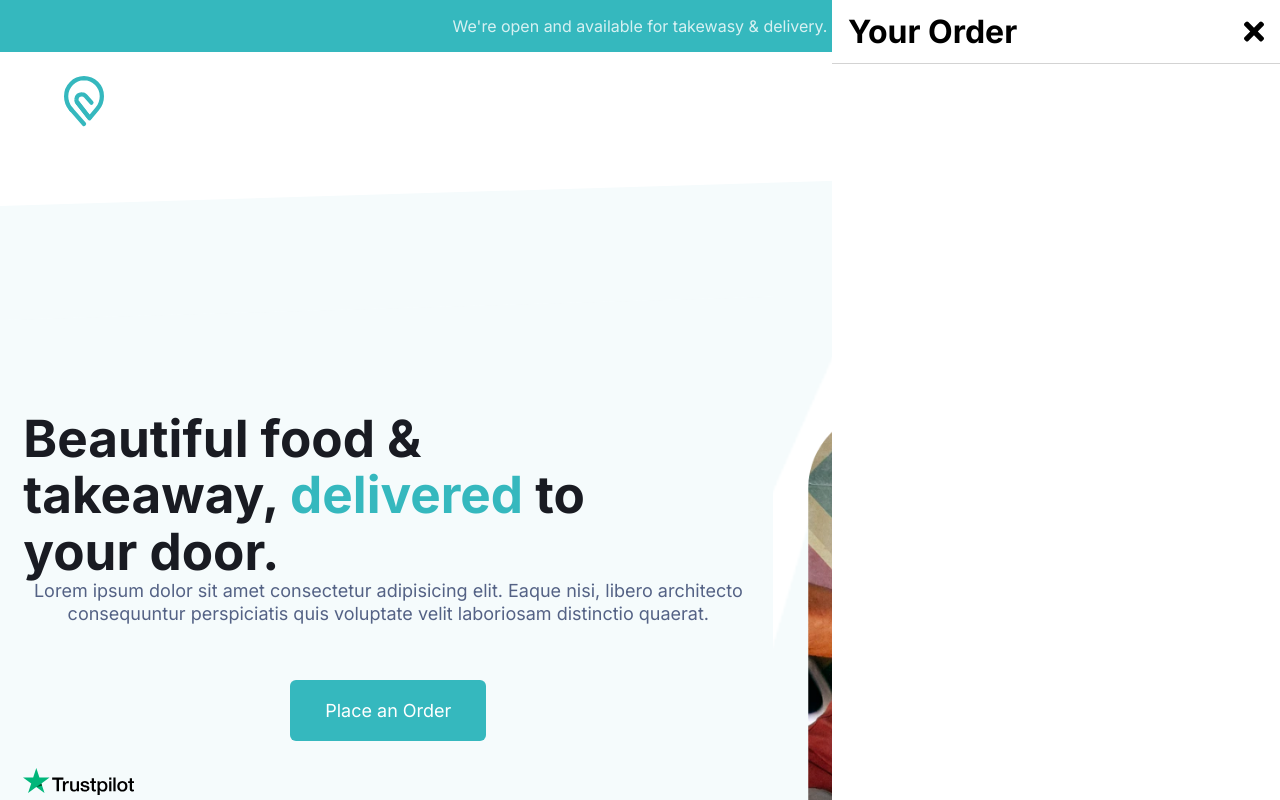
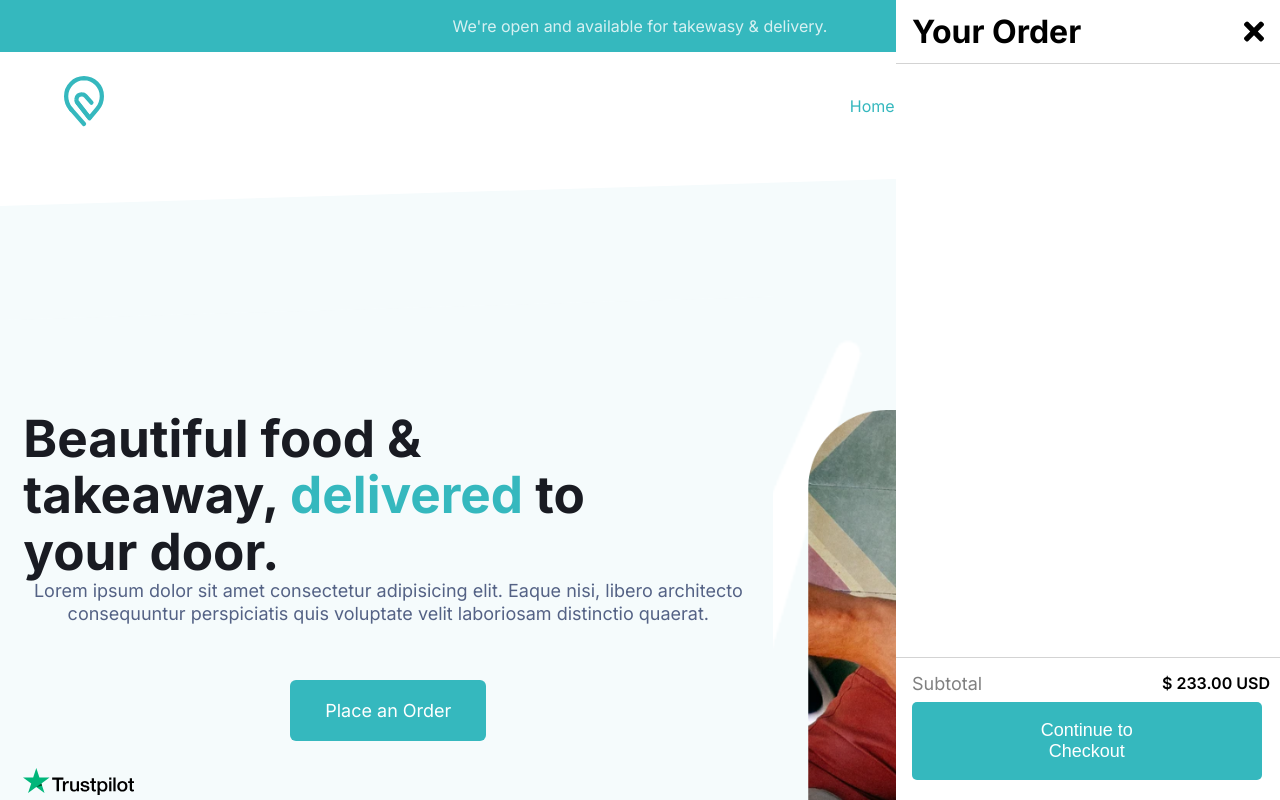
Before and after one commit to JDsmile/fastfood-ecommerce-website, a React (Create React App) app: page / in a window 1280 px wide. Both pictures are taken after a click on the picture 1190 px from the left and 106 px from the top of the page. Shown: the top 800 px of the page. Built offline with nearby package versions, Linux system fonts and the light colour scheme.

Commit message:
style cart compoent

```diff
--- a/src/components/Cart/Cart.css
+++ b/src/components/Cart/Cart.css
@@ -1,12 +1,17 @@
+@import url("https://fonts.googleapis.com/css2?family=Inter:wght@400;500;600;700&display=swap");
+button {
+  cursor: pointer;
+}
+
 .cart-container {
   height: 100vh;
   position: fixed;
-  width: 28em;
   right: 0;
   top: 0;
   z-index: 1;
   background-color: white;
   overflow-y: scroll;
+  width: clamp(330px, 30vw, 500px);
 }
 
 .cart-container .header-section {
@@ -21,6 +26,7 @@
   -webkit-box-align: center;
       -ms-flex-align: center;
           align-items: center;
+  margin-bottom: 2em;
 }
 
 .cart-container .header-section .nav-close {
@@ -28,4 +34,114 @@
   width: 20px;
   cursor: pointer;
 }
+
+.cart-container .quantity {
+  width: 50px;
+  position: absolute;
+  right: 10%;
+}
+
+.cart-items-container {
+  padding: 1em;
+  display: -webkit-box;
+  display: -ms-flexbox;
+  display: flex;
+  -webkit-box-orient: vertical;
+  -webkit-box-direction: normal;
+      -ms-flex-direction: column;
+          flex-direction: column;
+  font-size: 15px;
+  margin-bottom: 1em;
+}
+
+.cart-items-container .cart-item {
+  display: -webkit-box;
+  display: -ms-flexbox;
+  display: flex;
+  -webkit-box-align: center;
+      -ms-flex-align: center;
+          align-items: center;
+  gap: 20px;
+  margin-bottom: 1.5em;
+}
+
+.cart-items-container .small-img {
+  width: 60px;
+  height: 60px;
+}
+
+.product-info div:first-child {
+  display: -webkit-box;
+  display: -ms-flexbox;
+  display: flex;
+  -webkit-box-orient: vertical;
+  -webkit-box-direction: normal;
+      -ms-flex-direction: column;
+          flex-direction: column;
+  gap: 5px;
+}
+
+.product-name {
+  font-weight: 600;
+}
+
+.product-price {
+  font-weight: 400;
+}
+
+.remove-btn {
+  border: none;
+  color: orange;
+  background: none;
+  padding-left: 0;
+  padding-right: 50px;
+}
+
+.total-section {
+  padding-left: 1em;
+  padding-top: 15px;
+  position: absolute;
+  bottom: 20px;
+  border-top: 1px solid lightgray;
+  width: 100%;
+}
+
+.total-section div:first-child {
+  display: -webkit-box;
+  display: -ms-flexbox;
+  display: flex;
+  -webkit-box-pack: justify;
+      -ms-flex-pack: justify;
+          justify-content: space-between;
+  margin-bottom: 0.5em;
+}
+
+.total-section div:first-child p:first-child {
+  font-size: 18px;
+  color: gray;
+}
+
+.total-section div:first-child p:last-child {
+  font-weight: 600;
+  padding-right: 10px;
+}
+
+.total-section .checkout {
+  background-color: #35B8BE;
+  border: none;
+  width: 95%;
+  color: white;
+  padding: 1em 5em;
+  border-radius: 5px;
+  font-size: 18px;
+  display: -webkit-box;
+  display: -ms-flexbox;
+  display: flex;
+  -webkit-box-pack: center;
+      -ms-flex-pack: center;
+          justify-content: center;
+  -webkit-box-align: center;
+      -ms-flex-align: center;
+          align-items: center;
+}
 /*# sourceMappingURL=Cart.css.map */
--- a/src/components/Cart/Cart.js
+++ b/src/components/Cart/Cart.js
@@ -2,10 +2,12 @@ import React from "react";
 import "../Cart/Cart.css"
 import plus from "../../assets/times-solid.svg"
 import { MenuContext } from "../../Contexts/MenuContext";
+import TextField from '@mui/material/TextField';
 
 
 export default function Cart({setShowCart}){
     const {CartItems,setCartItems} = React.useContext(MenuContext)
+    const [total,setTotal] = React.useState(233)
     return(
         <div className="cart-container">
             <div className="header-section">
@@ -16,11 +18,47 @@ export default function Cart({setShowCart}){
 
             {console.log(CartItems)}
 
-            {CartItems.map((item)=>{
-                return(
-                    <img src={item.img}></img>
-                )
-            })}
+            <div className="cart-items-container">
+
+                {CartItems.map((item)=>{
+                    return(
+                        <div className="cart-item">
+
+                            <img src={item.img} className="small-img"/>
+                            <div className="product-info">
+                                <div>
+                                    <p className="product-name">{item.name}</p>
+                                    <p className="product-price">$ {item.price.toFixed(2)} USD</p>
+                                </div>
+
+                                <button className="remove-btn">Remove</button>
+                            </div>
+
+                            <TextField
+                                        className="quantity"
+                                        type="number"
+                                        size="small"
+                                        defaultValue ={1}
+
+                                        InputProps={{ inputProps: { min: 0} }}
+                                        InputLabelProps={{
+                                        shrink: true,
+                                        }}
+                                    />
+                        </div>
+
+                    )
+                })}
+            </div>
+
+            <div className="total-section">
+                <div>
+                    <p>Subtotal</p>
+                    <p className="total-price">$ {total.toFixed(2)} USD</p>
+                </div>
+
+                <button className="checkout">Continue to Checkout</button>
+            </div>
 
         </div>
     )
--- a/src/components/Cart/Cart.scss
+++ b/src/components/Cart/Cart.scss
@@ -1,13 +1,16 @@
+@import "../../colors";
 .cart-container{
 
     height: 100vh;
     position: fixed;
-    width: 28em;
     right: 0;
     top:0;
     z-index: 1;
     background-color: white;
     overflow-y: scroll;
+    width: clamp(330px,30vw,500px);
+
+
 
     .header-section{
         display: flex;
@@ -15,6 +18,7 @@
         padding: 0.75em 1em;
         justify-content: space-between;
         align-items: center;
+        margin-bottom: 2em;
         .nav-close{
             border:none;
             width: 20px;
@@ -22,4 +26,90 @@
         }
     }
 
+    .quantity{
+        width: 50px;
+        position: absolute;
+        right: 10%;
+
+    }
+
 }
+
+.cart-items-container{
+    padding: 1em;
+    display: flex;
+    flex-direction: column;
+    font-size: 15px;
+
+    margin-bottom: 1em;
+
+    .cart-item{
+        display: flex;
+        align-items: center;
+        gap:20px;
+        margin-bottom: 1.5em;
+    }
+    .small-img{
+        width: 60px;
+        height: 60px;
+    }
+
+}
+
+.product-info{
+    div:first-child{
+        display: flex;
+        flex-direction: column;
+        gap: 5px;
+    }
+}
+
+.product-name{
+    font-weight: 600;
+}
+.product-price{
+    font-weight: 400;
+}
+.remove-btn{
+    border: none;
+    color: orange;
+    background:none;
+    padding-left:0;
+    padding-right: 50px;
+}
+
+.total-section{
+    padding-left: 1em;
+    padding-top: 15px;
+    position: absolute;
+    bottom:20px;
+    border-top: 1px solid lightgray;
+    width: 100%;
+    div:first-child{
+        display: flex;
+        justify-content: space-between;
+        margin-bottom: 0.5em;
+        p:first-child{
+            font-size: 18px;
+            color: gray;
+        }
+        p:last-child{
+            font-weight: 600;
+            padding-right: 10px;
+
+        }
+
+    }
+    .checkout{
+        background-color: $brand;
+        border: none;
+        width: 95%;
+        color:white;
+        padding: 1em 5em;
+        border-radius: 5px;
+        font-size: 18px;
+        display: flex;
+        justify-content: center ;
+        align-items: center;
+    }
+}
--- a/src/components/menu/Menu.js
+++ b/src/components/menu/Menu.js
@@ -27,15 +27,9 @@ export default function Menu(){
 
     function sentToCart(item){
 
-        const currentItem = {"name":item.name,"price":item.price,"img":item.img}
+        const currentItem = {"name":item.name,"price":item.price,"img":item.image}
         setCartItems(()=>[...CartItems,currentItem])
-
-
     }
-
-
-    console.log(CartItems)
-
 
     return (
         <>
```
Also changed, not shown: 1 other file (tests, documents, lock files or other folders).
